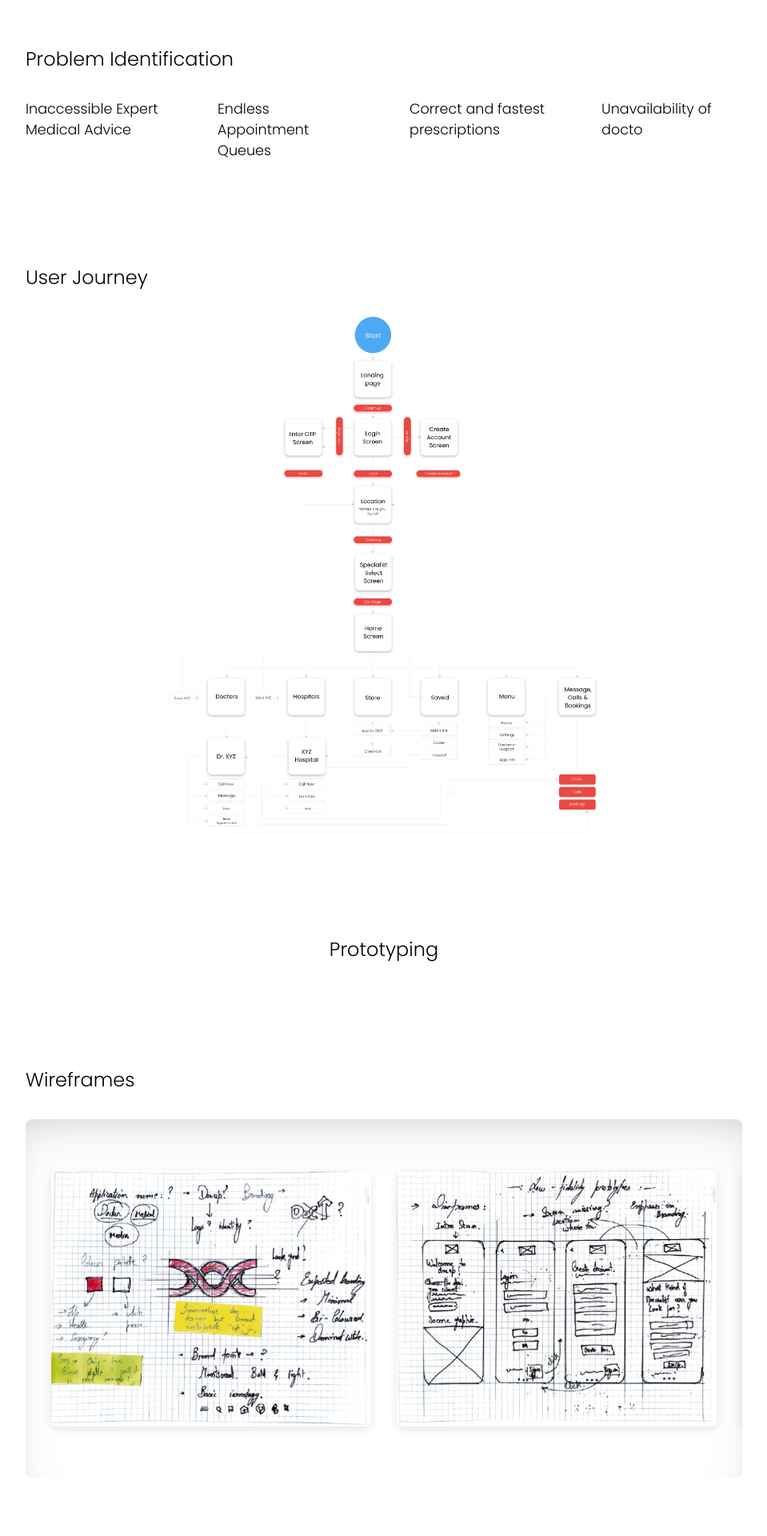
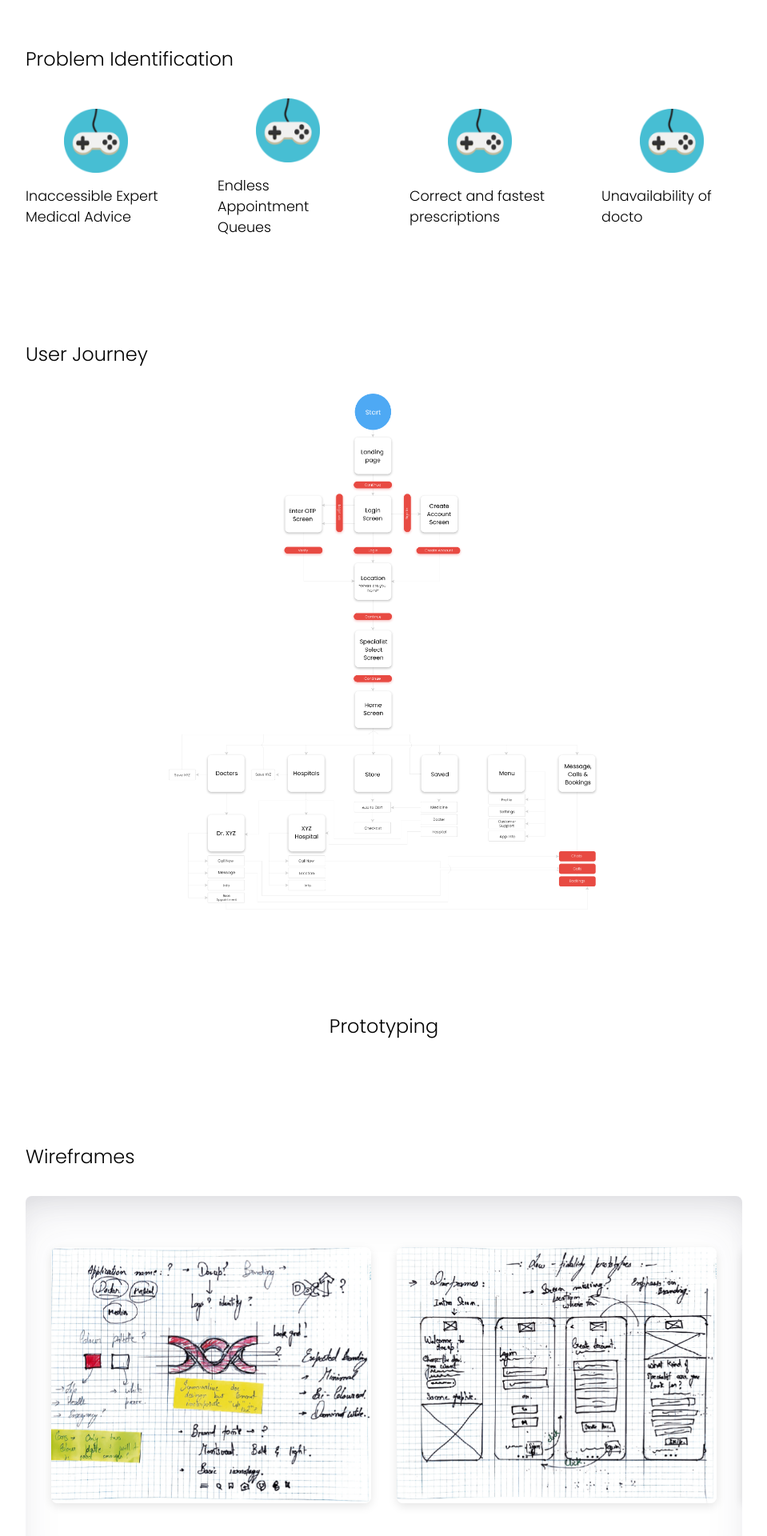
Before and after one commit to HardikKumawat-18/My_Portfolio, a React (Create React App) app: page /project/ui-ux/docup in a window 1280 px wide. Shown: the part 2200-4120 px from the top of the page at 80% size, without its empty margins (160-1119 px from the left). Built offline with nearby package versions, Linux system fonts and the light colour scheme; a web font is replaced by a local one.

Commit message:
Modify Comps, Connect with Data Files

```diff
--- a/src/components/FeedbackCard/FeedbackCard.jsx
+++ b/src/components/FeedbackCard/FeedbackCard.jsx
@@ -1,16 +1,21 @@
 import "./feedbackcard.scss";
 
-export const FeedbackCard = () => {
+export const FeedbackCard = ({ userName, imgSrc, feedback, index }) => {
   return (
-    <div className="feedback-card flex-container">
-      <img src="" alt="" />
-      <div className="content">
-        <h2 className="user-name">Abc</h2>
-        <h3 className="feedback">
-          Lorem ipsum dolor sit amet, consectetur adipisicing elit. Tempore,
-          eligendi?
-        </h3>
+    <div
+      className="feedback"
+      style={{
+        flexDirection: `${index % 2 !== 0 ? `row-reverse` : `row`}`,
+      }}
+    >
+      <div className="feedback-card">
+        <img src={`/images/${imgSrc}`} alt="avatar" />
+        <div className="content">
+          <h2 className="user-name">{userName}</h2>
+          <h3 className="feedback">{feedback}</h3>
+        </div>
       </div>
+      <div className="empty"></div>
     </div>
   );
 };
--- a/src/components/FeedbackCard/feedbackcard.scss
+++ b/src/components/FeedbackCard/feedbackcard.scss
@@ -1,6 +1,14 @@
+.feedback {
+  display: -webkit-flex;
   .feedback-card {
+    align-items: center;
+    display: -webkit-flex;
+    flex: 3;
+    justify-content: flex-start;
     border-radius: 1rem;
     box-shadow: rgba(100, 100, 111, 0.2) 0px 7px 29px 0px;
+    gap: 2rem;
+    margin: 1rem 0;
     padding: 2rem;
     width: 80%;
     .content {
@@ -23,3 +31,7 @@
       justify-content: flex-start;
     }
   }
+  .empty {
+    flex: 1;
+  }
+}
--- a/src/components/Footer/footer.scss
+++ b/src/components/Footer/footer.scss
@@ -15,6 +15,7 @@
     left: 0;
     right: 0;
     transform: translateY(100%);
+    font-weight: 300;
     margin: auto;
     width: 8rem;
   }
--- a/src/components/HorizontalDrag/HorizontalDrag.jsx
+++ b/src/components/HorizontalDrag/HorizontalDrag.jsx
@@ -46,9 +46,8 @@ export const HorizontalDrag = ({ slides, modalBool, imgSrc }) => {
       <div className="track">
         {slides.map((slide, index) => {
           return (
+            <div className="slide" key={index}>
               <img
-              key={index}
-              className="slide"
                 src={`/images/wireframes/${slide}`}
                 alt="wireframe"
                 onClick={() => {
@@ -56,6 +55,7 @@ export const HorizontalDrag = ({ slides, modalBool, imgSrc }) => {
                   modalBool(true);
                 }}
               />
+            </div>
           );
         })}
       </div>
--- a/src/components/HorizontalDrag/horizontaldrag.scss
+++ b/src/components/HorizontalDrag/horizontaldrag.scss
@@ -29,10 +29,18 @@
   .slide {
     border-radius: 0.5rem;
     box-shadow: rgba(0, 0, 0, 0.1) 0px 4px 12px;
-    min-width: 25rem;
+    flex-shrink: 0;
+    width: 25rem;
     height: 20rem;
+    overflow: hidden;
     &:hover {
       cursor: pointer;
     }
+    img {
+      width: 100%;
+      height: 100%;
+      object-fit: cover;
+      object-position: center;
+    }
   }
 }
--- a/src/components/PrototypeCarousel/PrototypeCarousel.jsx
+++ b/src/components/PrototypeCarousel/PrototypeCarousel.jsx
@@ -4,7 +4,7 @@ import "./prototypecarousel.scss";
 export const PrototypeCarousel = ({ slides }) => {
   const [slideWidth, setSlideWidth] = useState();
   const [noOfSlides, setNoOfSlides] = useState();
-  const [activeIndex, setActiveIndex] = useState();
+  const [activeIndex, setActiveIndex] = useState(0);
   const [initOffSet, setInitOffSet] = useState();
   const prototype = document.querySelector(`.prototype-carousel`);
   const track = prototype?.querySelector(`.track`);
@@ -19,10 +19,8 @@ export const PrototypeCarousel = ({ slides }) => {
     setNoOfSlides(track?.querySelectorAll(`.slide`).length);
     if (noOfSlides % 2 === 0) {
       setInitOffSet(slideWidth / 2 + 16);
-      setActiveIndex(noOfSlides / 2);
     } else {
       setInitOffSet(0);
-      setActiveIndex((noOfSlides - 1) / 2);
     }
   }, [noOfSlides, slideWidth, track]);
 
--- a/src/components/PrototypeCarousel/prototypecarousel.scss
+++ b/src/components/PrototypeCarousel/prototypecarousel.scss
@@ -29,6 +29,8 @@
         opacity: 0.5;
         transition: transform 0.4s ease-in-out;
         transform: scale(0.9);
+        box-shadow: rgba(0, 0, 0, 0.16) 0px 10px 36px 0px,
+          rgba(0, 0, 0, 0.06) 0px 0px 0px 1px;
 
         &:hover {
           cursor: pointer;
--- a/src/data/projectDetails.js
+++ b/src/data/projectDetails.js
@@ -56,6 +56,7 @@ export const projects = {
       ],
       userResearch:
         "After a series of interviews and research it came across that users were unhappy with the current medical system (in India). People had to run around for booking appointments and wait in pharmacy queues. In some cases, people even faced problems in traveling to the clinics due to medical conditions. Given below are 2 user personas:",
+      userResearchImages: [],
       problemIdentification: [
         {
           problemImg: "GamingLogo.png",
--- a/src/pages/ProjectTemplate1/ProjectTemplate1.jsx
+++ b/src/pages/ProjectTemplate1/ProjectTemplate1.jsx
@@ -98,33 +98,35 @@ export const ProjectTemplate1 = () => {
 
             <h2 className="sub-title">User Research</h2>
             <p className="desc">{projectData.userResearch}</p>
+            <div className="research-img-container">
+              {projectData.userResearchIImages &&
+                projectData.userResearchIImages.map((image, index) => {
+                  return (
+                    <img
+                      className="user-research-img"
+                      src={`/images/user-research/${image}`}
+                      alt="user-reasearch-img"
+                      key={index}
+                    />
+                  );
+                })}
+            </div>
 
             <h2 className="sub-title">Problem Identification</h2>
             <div className="flex-container">
-              <div>
-                {/* <img src="" alt="" /> */}
-                <p className="desc">
-                  {projectData.problemIdentification[0].problemDesc}
-                </p>
-              </div>
-              <div>
-                {/* <img src="" alt="" /> */}
-                <p className="desc">
-                  {projectData.problemIdentification[1].problemDesc}
-                </p>
-              </div>
-              <div>
-                {/* <img src="" alt="" /> */}
-                <p className="desc">
-                  {projectData.problemIdentification[2].problemDesc}
-                </p>
-              </div>
-              <div>
-                {/* <img src="" alt="" /> */}
-                <p className="desc">
-                  {projectData.problemIdentification[3].problemDesc}
-                </p>
-              </div>
+              {projectData.problemIdentification.map((problem, index) => {
+                return (
+                  <div className="problem" key={index}>
+                    <img
+                      src={`/images/${
+                        problem.problemImg || problem.problemURL
+                      }`}
+                      alt=""
+                    />
+                    <p className="desc">{problem.problemDesc}</p>
+                  </div>
+                );
+              })}
             </div>
 
             {projectData.userJourney && (
@@ -160,7 +162,17 @@ export const ProjectTemplate1 = () => {
             <PrototypeCarousel slides={projectData.highFidelityPrototype} />
             <h2 className="sub-title">Prototype Feedback</h2>
             <div className="feedback-container">
-              <FeedbackCard />
+              {projectData.prototypeFeedback.map((feedback, index) => {
+                return (
+                  <FeedbackCard
+                    userName={feedback.userName}
+                    imgSrc={feedback.userProfile}
+                    feedback={feedback.feedback}
+                    index={index}
+                    key={index}
+                  />
+                );
+              })}
             </div>
           </section>
 
--- a/src/pages/ProjectTemplate1/projecttemplate.scss
+++ b/src/pages/ProjectTemplate1/projecttemplate.scss
@@ -5,7 +5,7 @@
   }
 
   .flex-container {
-    display: flex;
+    display: -webkit-flex;
     flex-wrap: wrap;
     justify-content: space-between;
   }
@@ -68,9 +68,19 @@
 
     .user-journey-img {
       cursor: pointer;
-      display: flex;
+      display: -webkit-flex;
       width: 60%;
       margin: auto;
+    }
+    .problem {
+      align-items: center;
+      display: -webkit-flex;
+      justify-content: center;
+      gap: 1rem;
+      flex-direction: column;
+      img {
+        width: 5rem;
+      }
     }
   }
 
--- a/src/pages/ProjectTemplate2/ProjectTemplate2.jsx
+++ b/src/pages/ProjectTemplate2/ProjectTemplate2.jsx
@@ -89,15 +89,15 @@ export const ProjectTemplate2 = () => {
             <div className="container">
               <div className="left">
                 <h1 className="title">
-                  <span>Motion</span>
+                  <span
+                    style={{ color: `${projectData.motionDesign.textColor}` }}
+                  >
+                    Motion
+                  </span>
                   <br />
                   Design
                 </h1>
-                <p className="desc">
-                  Lorem ipsum dolor sit amet consectetur adipisicing elit.
-                  Praesentium tempora totam similique. Delectus vero earum quos
-                  corrupti dignissimos voluptatum est error tempora quis cumque!
-                </p>
+                <p className="desc">{projectData.motionDesign.desc}</p>
               </div>
               <div className="right">
                 <div className="mobile-wrapper">
@@ -111,7 +111,7 @@ export const ProjectTemplate2 = () => {
                     className="video"
                     width="320"
                     height="670"
-                    src="https://www.youtube.com/embed/atXD0R9XE1I"
+                    src={`https://www.youtube.com/embed/${projectData.motionDesign.embeddedLink}`}
                     frameBorder="0"
                   ></iframe>
                 </div>
```
Lines whose indentation alone changed are shown as unchanged.
